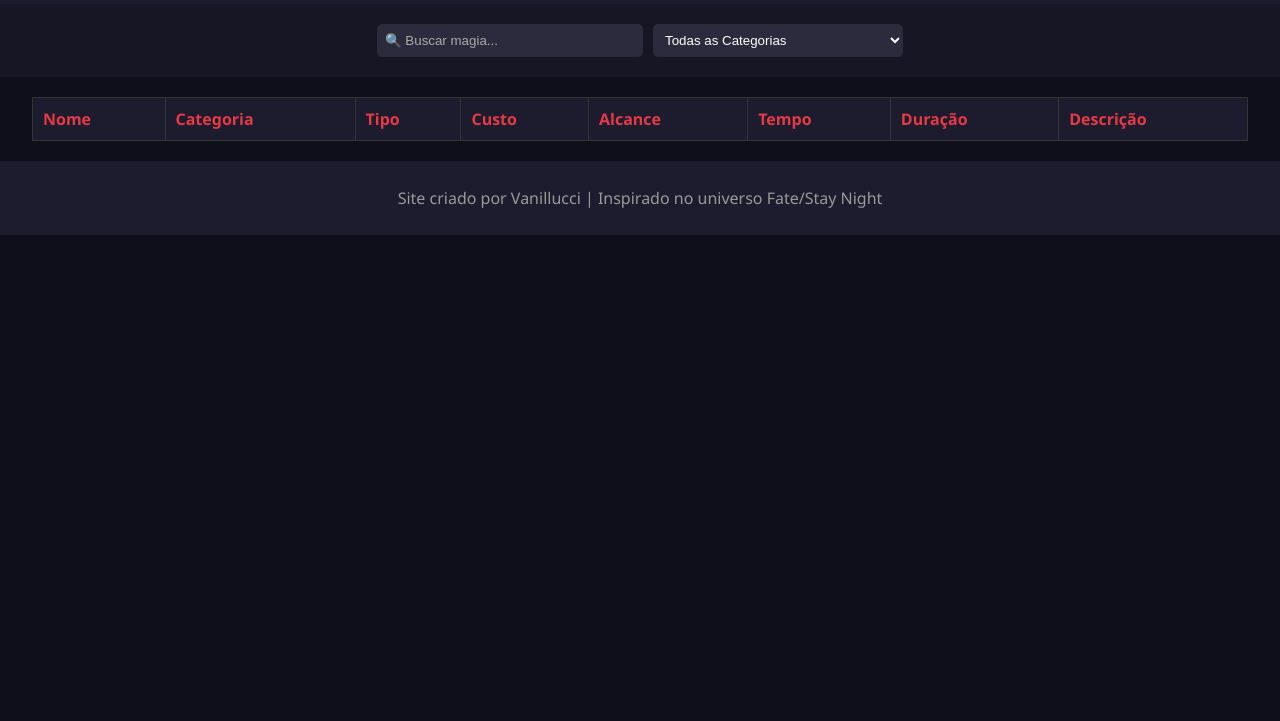
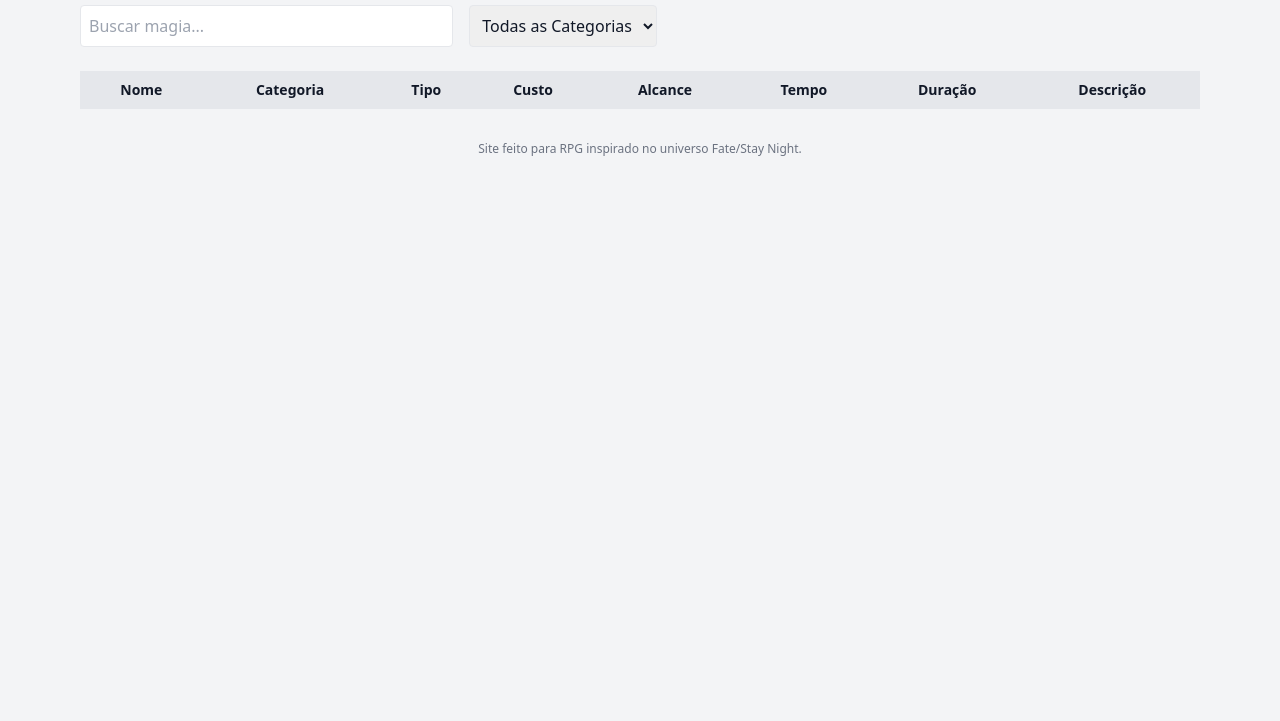
Before and after one commit to Lucci268/magias-fate-site, a plain HTML site: page index.html in a window 1280 px wide. Shown: the part 79-800 px from the top of the page. Drawn offline with nearby package versions, Linux system fonts and the light colour scheme.

Commit message:
Update index.html

```diff
--- a/index.html
+++ b/index.html
@@ -1,52 +1,62 @@
 <!DOCTYPE html>
-<html lang="pt">
+<html lang="pt-BR">
 <head>
-    <meta charset="UTF-8">
-    <meta name="viewport" content="width=device-width, initial-scale=1.0">
-    <title>Magias - Fate/Stay Night</title>
-    <link rel="stylesheet" href="styles.css">
+  <meta charset="UTF-8" />
+  <meta name="viewport" content="width=device-width, initial-scale=1.0" />
+  <title>Magias de Fate/Stay Night</title>
+  <script src="https://cdn.tailwindcss.com"></script>
 </head>
-<body>
-    <header>
-        <h1>Magias - Fate/Stay Night</h1>
+<body class="bg-gray-100 text-gray-900">
+  <header class="bg-red-600 text-white py-4 shadow">
+    <h1 class="text-center text-3xl font-bold">Magias de Fate/Stay Night</h1>
   </header>
 
-    <div class="filtros">
-        <input type="text" id="search" placeholder="🔍 Buscar magia...">
+  <main class="p-4 max-w-6xl mx-auto">
+    <div class="mb-6 flex flex-col md:flex-row md:items-center gap-4 flex-wrap">
+      <input type="text" id="search" placeholder="Buscar magia..." class="w-full md:w-1/3 p-2 border rounded" />
 
-        <select id="categoria">
+      <select id="categoria" class="p-2 border rounded">
         <option value="">Todas as Categorias</option>
         <option value="Básica">Básica</option>
         <option value="Jóias">Jóias</option>
         <option value="Alquimia">Alquimia</option>
-            <option value="Inseto">Inseto</option>
+        <option value="Insetos">Insetos</option>
         <option value="Dimensional">Dimensional</option>
+        <option value="Elemental">Elemental</option>
         <option value="Avançada">Avançada</option>
         <option value="Família">Família</option>
         <option value="Igreja">Igreja</option>
       </select>
     </div>
 
-    <table>
+    <div class="overflow-auto">
+      <table class="min-w-full border border-gray-300 text-sm">
         <thead>
-            <tr>
-                <th>Nome</th>
-                <th>Categoria</th>
-                <th>Tipo</th>
-                <th>Custo</th>
-                <th>Alcance</th>
-                <th>Tempo</th>
-                <th>Duração</th>
-                <th>Descrição</th>
+          <tr class="bg-gray-200">
+            <th class="p-2 border">Nome</th>
+            <th class="p-2 border">Categoria</th>
+            <th class="p-2 border">Tipo</th>
+            <th class="p-2 border">Custo</th>
+            <th class="p-2 border">Alcance</th>
+            <th class="p-2 border">Tempo</th>
+            <th class="p-2 border">Duração</th>
+            <th class="p-2 border">Descrição</th>
           </tr>
         </thead>
-        <tbody id="tabela-magias"></tbody>
+        <tbody id="tabela-magias" class="text-gray-800"></tbody>
       </table>
+    </div>
+  </main>
 
-    <footer>
-        <p>Site criado por Vanillucci | Inspirado no universo Fate/Stay Night</p>
+  <footer class="text-center text-xs text-gray-500 py-4">
+    Site feito para RPG inspirado no universo Fate/Stay Night.
   </footer>
 
   <script src="scripts.js"></script>
 </body>
 </html>
+
+
+    <script src="scripts.js"></script>
+</body>
+</html>
```
Lines whose indentation alone changed are shown as unchanged.
